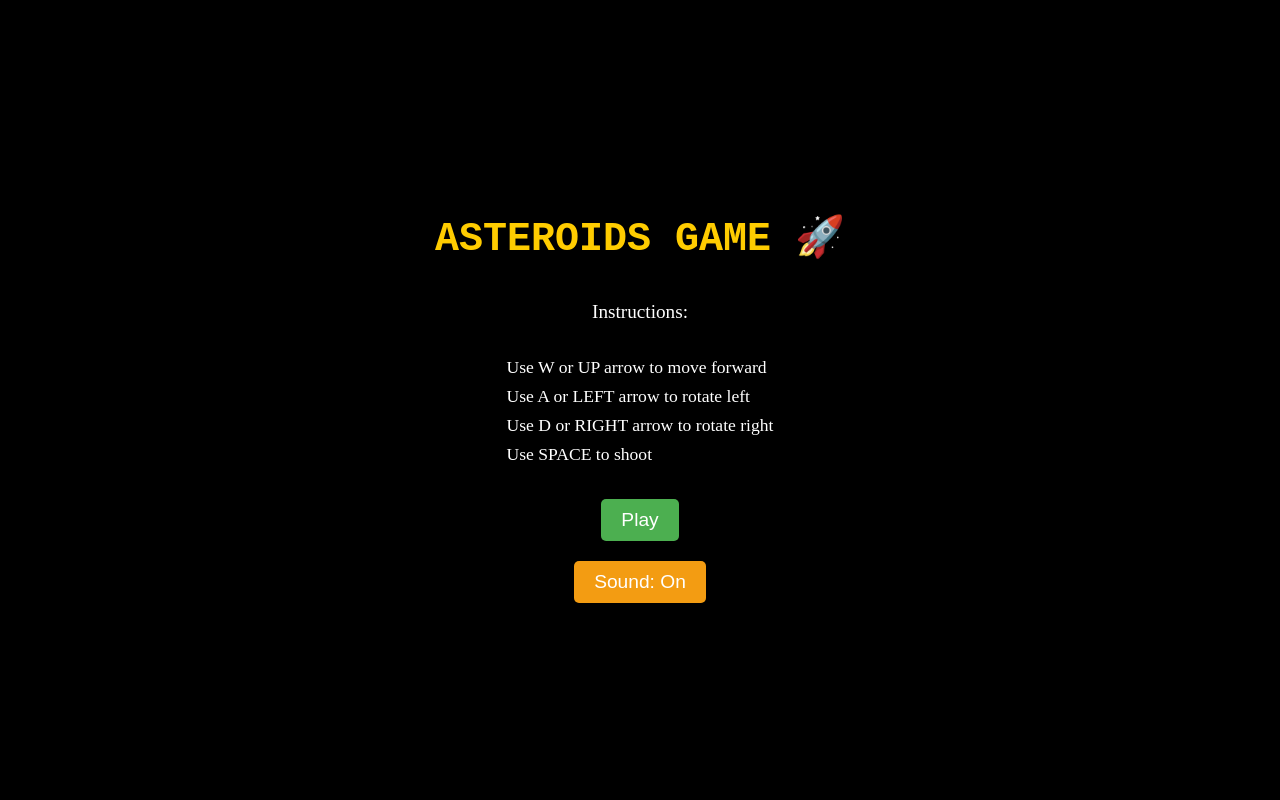
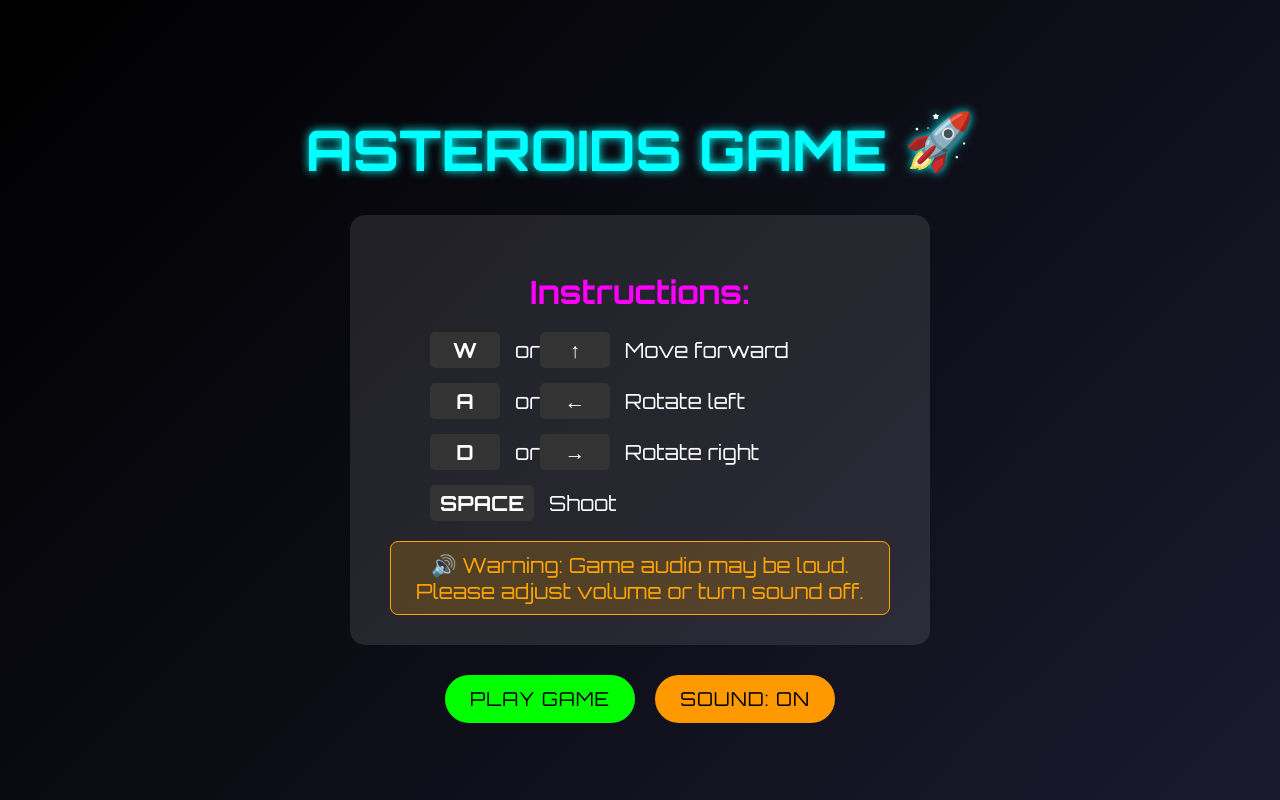
Before and after one commit to slicbutsic/asteroids-js, a plain HTML site: page index.html in a window 1280 px wide. Drawn offline with Linux system fonts and the light colour scheme.

Commit message:
add style to start page

```diff
--- a/index.html
+++ b/index.html
@@ -6,29 +6,36 @@
   <title>Asteroids</title>
   <link rel="stylesheet" href="style.css">
   <script src="asteroids.js" defer></script>
+  <link href="https://fonts.googleapis.com/css2?family=Orbitron:wght@400;700&display=swap" rel="stylesheet">
 </head>
 <body>
   <div id="start-page" class="page">
-    <h1>Asteroids Game 🚀
-    </h1>
+    <h1>Asteroids Game <span class="rocket">🚀</span></h1>
+    <div class="instructions">
+      <h2>Instructions:</h2>
+      <ul>
+        <li><span class="key">W</span> or <span class="key">↑</span> Move forward</li>
+        <li><span class="key">A</span> or <span class="key">←</span> Rotate left</li>
+        <li><span class="key">D</span> or <span class="key">→</span> Rotate right</li>
+        <li><span class="key">SPACE</span> Shoot</li>
+      </ul>
 
-    <p>Instructions:</p>
-    <ul>
-      <li>Use W or UP arrow to move forward</li>
-      <li>Use A or LEFT arrow to rotate left</li>
-      <li>Use D or RIGHT arrow to rotate right</li>
-      <li>Use SPACE to shoot</li>
-    </ul>
-    <button id="play-button">Play</button>
-    <button id="sound-button">Sound: On</button>
+      <div class="sound-warning">
+        🔊 Warning: Game audio may be loud. Please adjust volume or turn sound off.
+      </div>
+
+
+    </div>
+    <div class="button-container">
+      <button id="play-button">Play Game</button>
+      <button id="sound-button">Sound: On</button>
+    </div>
   </div>
   <div id="game-page" class="page" style="display: none;">
-    <div id="pause-button" class="pause-button">&#9208;</div>
-    <div id="sound-button-game" class="sound-button-game">&#9835;</div>
-
+    <div id="pause-button" class="game-control">⏸️</div>
+    <div id="sound-button-game" class="game-control">🔊</div>
     <div id="container">
-      <canvas id="my-canvas">
-      </canvas>
+      <canvas id="my-canvas"></canvas>
     </div>
     <audio id="gameMusic" loop>
       <source src="lost-in-space.mp3" type="audio/mp3">
--- a/style.css
+++ b/style.css
@@ -1,7 +1,9 @@
 body {
-  background: #000;
+  background: #000000;
   margin: 0;
   padding: 0;
+  font-family: 'Orbitron', sans-serif;
+  color: #ffffff;
 }
 
 .page {
@@ -17,12 +19,11 @@ body {
 }
 
 #start-page {
-  background: #000;
-  color: #fff;
+  background: linear-gradient(135deg, #000000, #1a1a2e);
 }
 
 #game-page {
-  background: #000;
+  background: #000000;
 }
 
 #container {
@@ -35,92 +36,141 @@ body {
 }
 
 #my-canvas {
-  background: #000;
-  border: 1px solid #FFF;
+  background: #000000;
+  border: 2px solid #4a4a7d;
+  box-shadow: 0 0 20px #4a4a7d;
 }
 
-/* Heading styles */
-#start-page h1 {
-  font-size: 2.5em;
-  margin-bottom: 20px;
-  font-family: 'Courier New', Courier, monospace;
+h1 {
+  font-size: 3.5em;
+  margin-bottom: 30px;
   text-transform: uppercase;
-  color: #ffcc00;
+  color: #00ffff;
+  text-shadow: 0 0 10px #00ffff;
 }
 
-/* Instructions styles */
-#start-page p {
-  font-size: 1.2em;
-  margin-bottom: 10px;
+.rocket {
+  display: inline-block;
+  animation: rocketFloat 2s ease-in-out infinite;
 }
 
-#start-page ul {
-  list-style-type: none;
-  padding: 0;
+@keyframes rocketFloat {
+  0%, 100% { transform: translateY(0); }
+  50% { transform: translateY(-10px); }
 }
 
-#start-page ul li {
-  font-size: 1.1em;
-  margin: 8px 0;
+.instructions {
+  background: rgba(255, 255, 255, 0.1);
+  padding: 30px 40px;
+  border-radius: 15px;
+  margin-bottom: 30px;
+  max-width: 500px;
 }
 
-/* Button styles */
+h2 {
+  font-size: 2em;
+  margin-bottom: 20px;
+  color: #ff00ff;
+  text-align: center;
+}
+
+ul li {
+  font-size: 1.3em;
+  margin: 15px 0;
+  display: flex;
+  align-items: center;
+}
+
+.key {
+  background-color: #333;
+  padding: 5px 10px;
+  border-radius: 5px;
+  margin-right: 15px;
+  min-width: 50px;
+  text-align: center;
+  font-weight: bold;
+}
+
+
+.button-container {
+  display: flex;
+  gap: 20px;
+}
+
 button {
   font-size: 1.2em;
-  padding: 10px 20px;
-  margin: 10px;
+  padding: 12px 25px;
   border: none;
-  border-radius: 5px;
+  border-radius: 25px;
   cursor: pointer;
-  transition: background-color 0.3s, transform 0.3s;
+  transition: all 0.3s ease;
+  font-family: 'Orbitron', sans-serif;
+  text-transform: uppercase;
+  letter-spacing: 1px;
 }
 
-/* Play button */
 #play-button {
-  background-color: #4CAF50;
-  color: white;
+  background-color: #00ff00;
+  color: #000000;
 }
 
 #play-button:hover {
-  background-color: #45a049;
-  transform: scale(1.05);
+  background-color: #00cc00;
+  box-shadow: 0 0 15px #00ff00;
 }
 
-/* Sound button */
 #sound-button {
-  background-color: #f39c12;
-  color: white;
+  background-color: #ff9900;
+  color: #000000;
 }
 
 #sound-button:hover {
-  background-color: #e67e22;
-  transform: scale(1.05);
+  background-color: #ff8800;
+  box-shadow: 0 0 15px #ff9900;
 }
 
-/* Active button styles */
 button:active {
-  transform: scale(0.98);
+  transform: scale(0.95);
 }
 
-
-/* front page ends here */
-
-
-.pause-button {
+.game-control {
   position: absolute;
-  top: 80px;
-  left: 20px;
-  font-size: 24px;
+  top: 20px;
+  font-size: 28px;
   cursor: pointer;
   z-index: 1;
-  color: white;
+  background: rgba(255, 255, 255, 0.1);
+  padding: 10px;
+  border-radius: 50%;
+  transition: all 0.3s ease;
 }
-.sound-button-game {
-  position: absolute;
-  top: 80px;
-  left: 60px;
-  font-size: 24px;
-  cursor: pointer;
-  z-index: 1;
-  color: white;
+
+#pause-button {
+  top: 70px;
+  left: 20px;
 }
+
+#sound-button-game {
+  top: 70px;
+  left: 70px;
+}
+
+.game-control:hover {
+  background: rgba(255, 255, 255, 0.2);
+  transform: scale(1.1);
+}
+
+.sound-warning {
+  background-color: rgba(255, 165, 0, 0.2);
+  color: #ffa500;
+  border: 1px solid #ffa500;
+  border-radius: 8px;
+  padding: 10px 15px;
+  margin-top: 20px;
+  font-size: 1.3em;
+  text-align: center;
+  display: flex;
+  align-items: center;
+  justify-content: center;
+  gap: 10px;
+}
```
